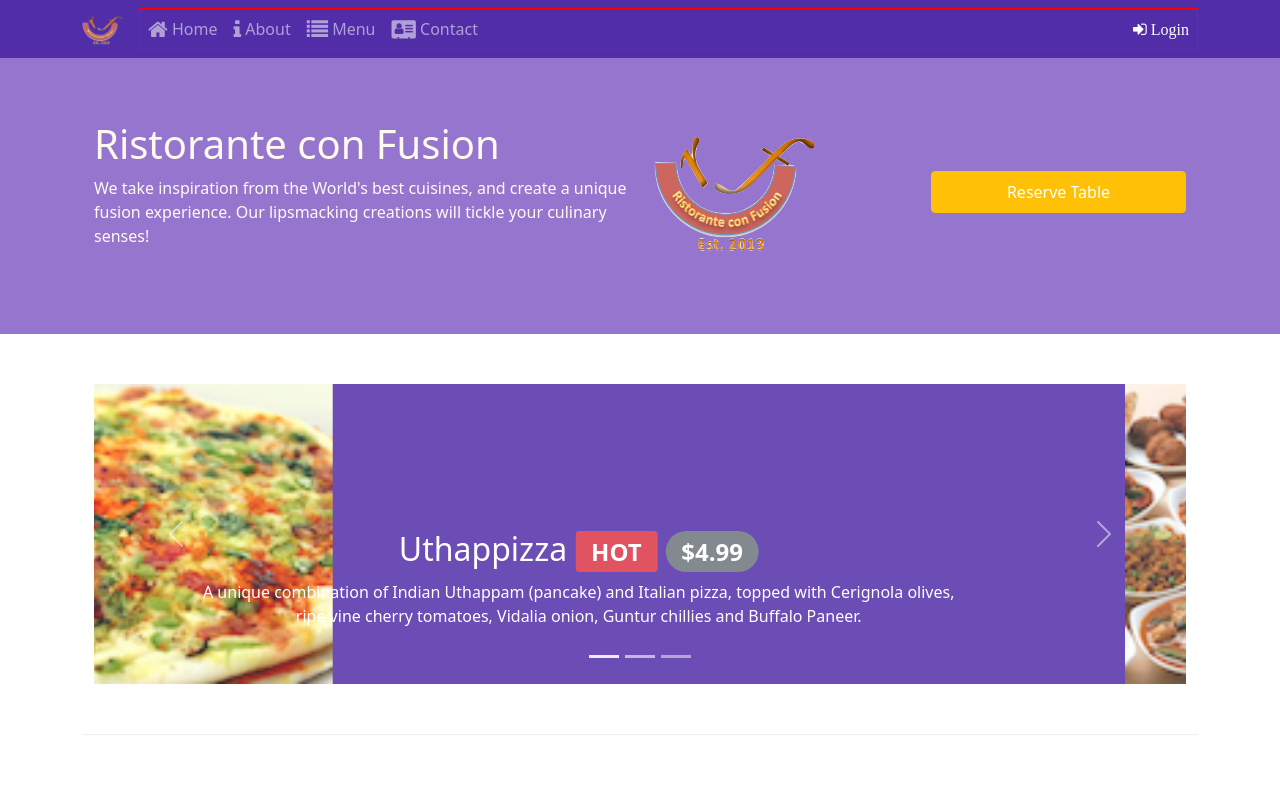
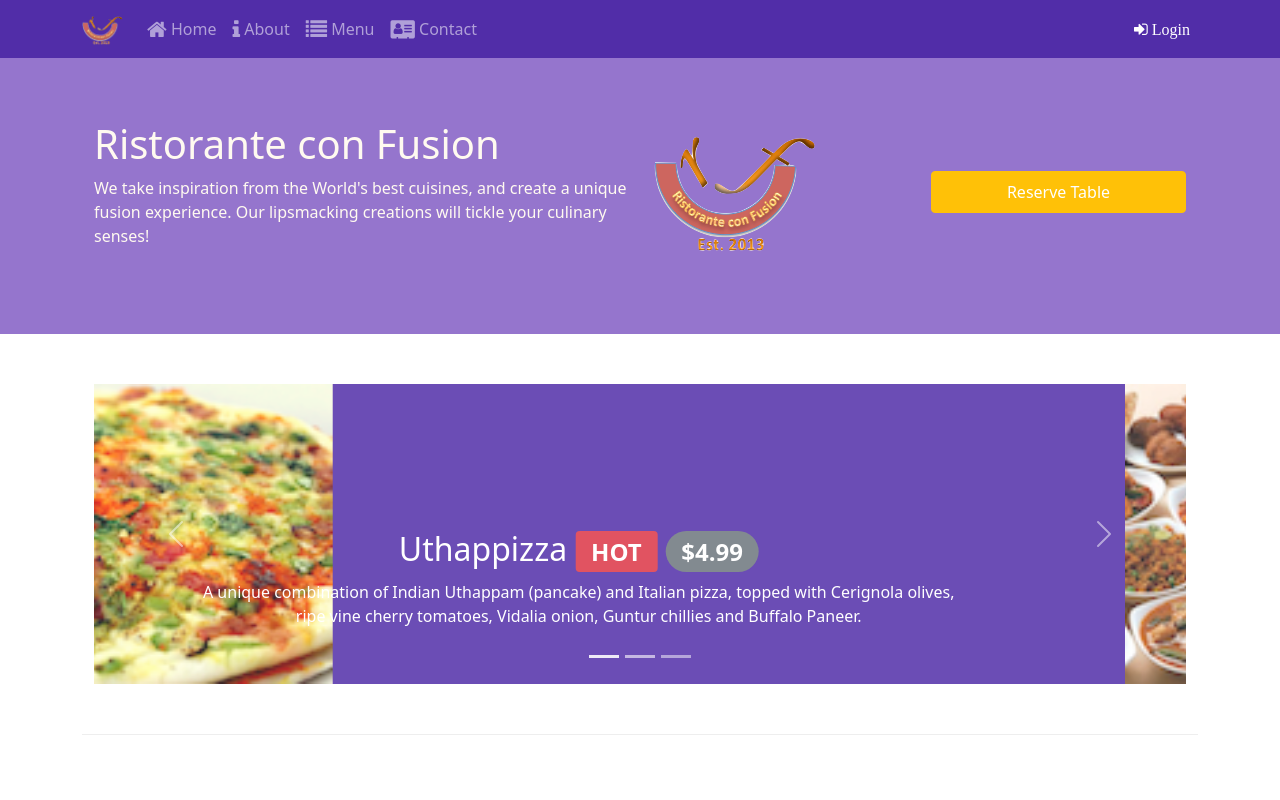
Before and after one commit to bethanycable/coursera-bootstrap, a website: page index.html in a window 1280 px wide. Shown: the top 800 px of the page. Drawn offline with nearby package versions, Linux system fonts and the light colour scheme.

Commit message:
removing an inline style

```diff
--- a/index.html
+++ b/index.html
@@ -21,7 +21,7 @@
                     <span class="navbar-toggler-icon"></span>
                 </button>
                 <a class="navbar-brand mr-auto" href="#"><img src="img/logo.png" height="30" width="41"></a>
-                <div class="collapse navbar-collapse d-flex" id="Navbar" style="border: 1px solid red;">
+                <div class="collapse navbar-collapse d-flex" id="Navbar">
                     <ul class="navbar-nav mr-auto">
                         <li class="nav-item active"><a class="nav-link" href="#"><span class="fa fa-home fa-lg"></span> Home</a></li>
                         <li class="nav-item"><a class="nav-link" href="./aboutus.html"><span class="fa fa-info fa-lg"></span> About</a></li>
```
